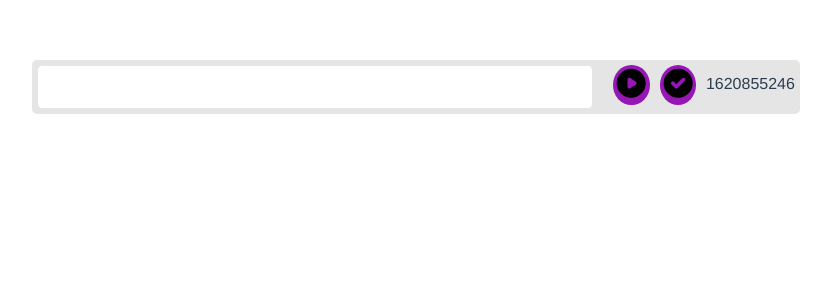
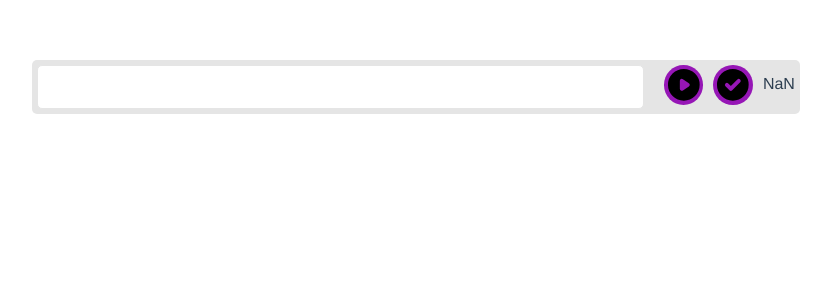
Before and after one commit to Thaekeh/toggl-timer-vue3, a Vue app: page / in a window 1280 px wide. Shown: the top 300 px of the page, without its empty margins (204-1035 px from the left). Built offline with nearby package versions, Linux system fonts and the light colour scheme.

Commit message:
Calculate time since start

```diff
--- a/src/components/Timer.vue
+++ b/src/components/Timer.vue
@@ -9,10 +9,11 @@
 <script>
 export default {
   name: "Timer",
-  props: ["timeInMilliSeconds", "startDate"],
+  props: ["timeInMilliSeconds", "startTime"],
   methods: {
     timeSinceStart() {
-      return Math.floor((Date.now() - this.startDate) / 1000);
+      if (this.startTime === 0) return 0;
+      return Math.floor((Date.now() - this.startTime) / 1000);
     },
   },
 };
```
